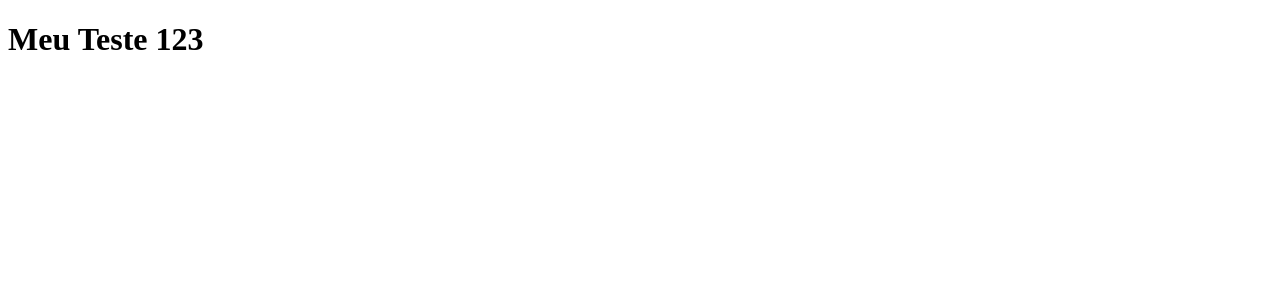
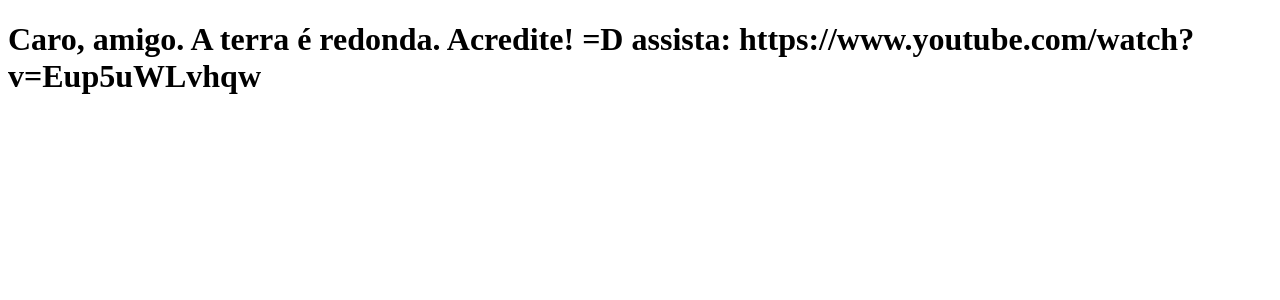
Before and after one commit to alanstos/clone-tabnews, a Next.js app: page / in a window 1280 px wide. Shown: the top 300 px of the page. Built offline with nearby package versions, Linux system fonts and the light colour scheme.

Commit message:
alterando texto index.html

```diff
--- a/package.json
+++ b/package.json
@@ -4,7 +4,8 @@
   "description": "Implementação do tabnews.com.br no curso.dev do Filipe Deschamps",
   "main": "index.js",
   "scripts": {
-    "dev": "next dev"
+    "dev": "next dev",
+    "start": "npm run dev"
   },
   "author": "",
   "license": "MIT",
--- a/pages/index.js
+++ b/pages/index.js
@@ -1,5 +1,5 @@
 function Home(){
-    return <h1>Meu Teste 123</h1>
+    return <h1>Caro, amigo. A terra é redonda. Acredite! =D assista: https://www.youtube.com/watch?v=Eup5uWLvhqw</h1>
 }
 
 export default Home;
```
